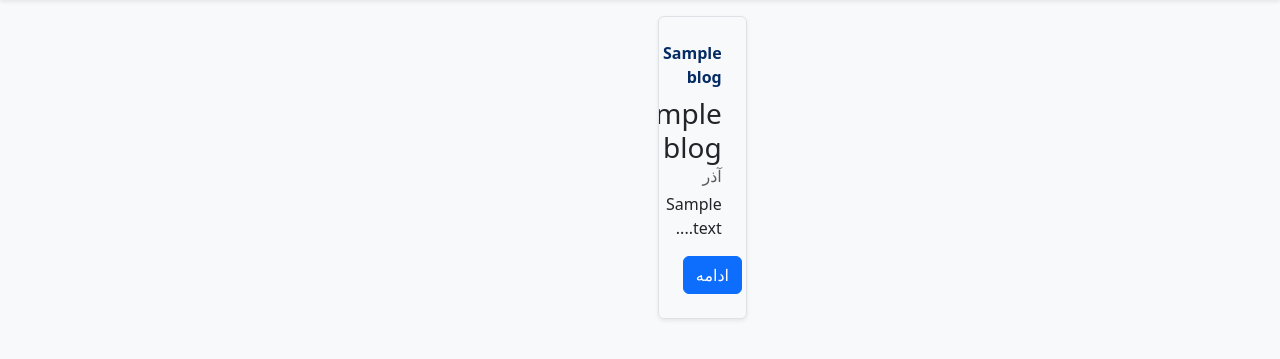
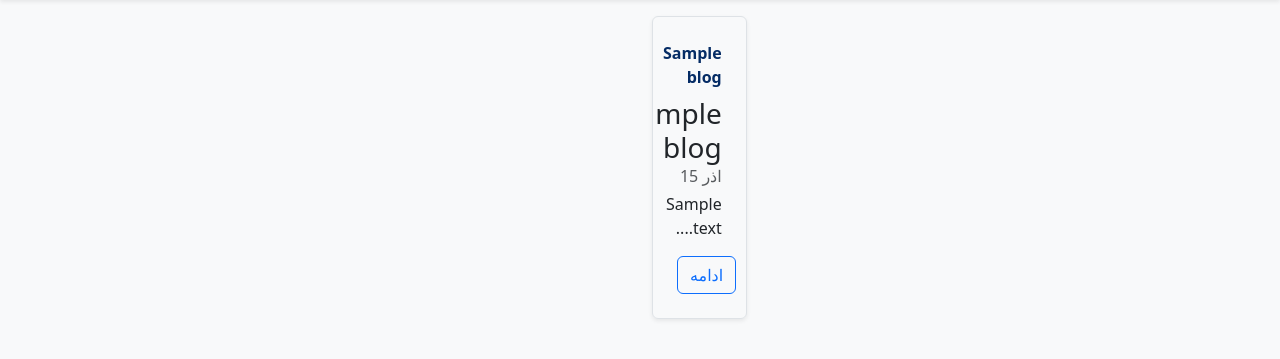
Before and after one commit to AmirhosseinHashemi/PHP_MVC_Blog, a PHP site: template src/views/blogs/blogs.php in a window 1280 px wide. Shown: the part 72-431 px from the top of the page. Run offline with PHP 8.4, Linux system fonts and the light colour scheme; the template is opened without the code that fills it: most values are stand-ins (such as "Sample title", 1, 10 or a date in 2020).

Commit message:
change card style

```diff
--- a/src/views/blogs/blogs.php
+++ b/src/views/blogs/blogs.php
@@ -11,21 +11,20 @@
     </symbol>
 </svg>
 
-<div class="row justify-content-between">
+<div class="row mb-2">
     <?php foreach ($blogs as $blog) : ?>
-        <div class="col-5 g-0 border rounded overflow-hidden flex-md-row mb-4 shadow-sm h-md-250 position-relative">
-            <div class="p-4 d-flex flex-column position-static">
+        <div class="col-md-6">
+            <div class="row g-0 border rounded overflow-hidden flex-md-row mb-4 shadow-sm h-md-250 position-relative">
+                <div class="col p-4 d-flex flex-column position-static">
                     <strong class="d-inline-block mb-2 text-primary-emphasis"><?= $blog["category_name"] ?></strong>
                     <h3 class="mb-0"><?= $blog["title"] ?></h3>
-                <div class="mb-1 text-body-secondary">آذر</div>
+                    <div class="mb-1 text-body-secondary">اذر 15</div>
                     <p class="card-text mb-auto"><?= substr($blog["text"], 0, 150) . '...' ?></p>
-                <a href="blog?id=<?= $blog["id"] ?>" class="btn btn-primary mt-3 align-self-end">
+                    <a href="blog?id=<?= $blog["id"] ?>" class="btn btn-outline-primary mt-3 align-self-end">
                         ادامه
-                    <!-- <svg class="bi">
-                        <use xlink:href="#chevron-right"></use>
-                    </svg> -->
                     </a>
                 </div>
+
             </div>
-    <?php endforeach; ?>
+        </div> <?php endforeach; ?>
 </div>
```
Lines whose indentation alone changed are shown as unchanged.
